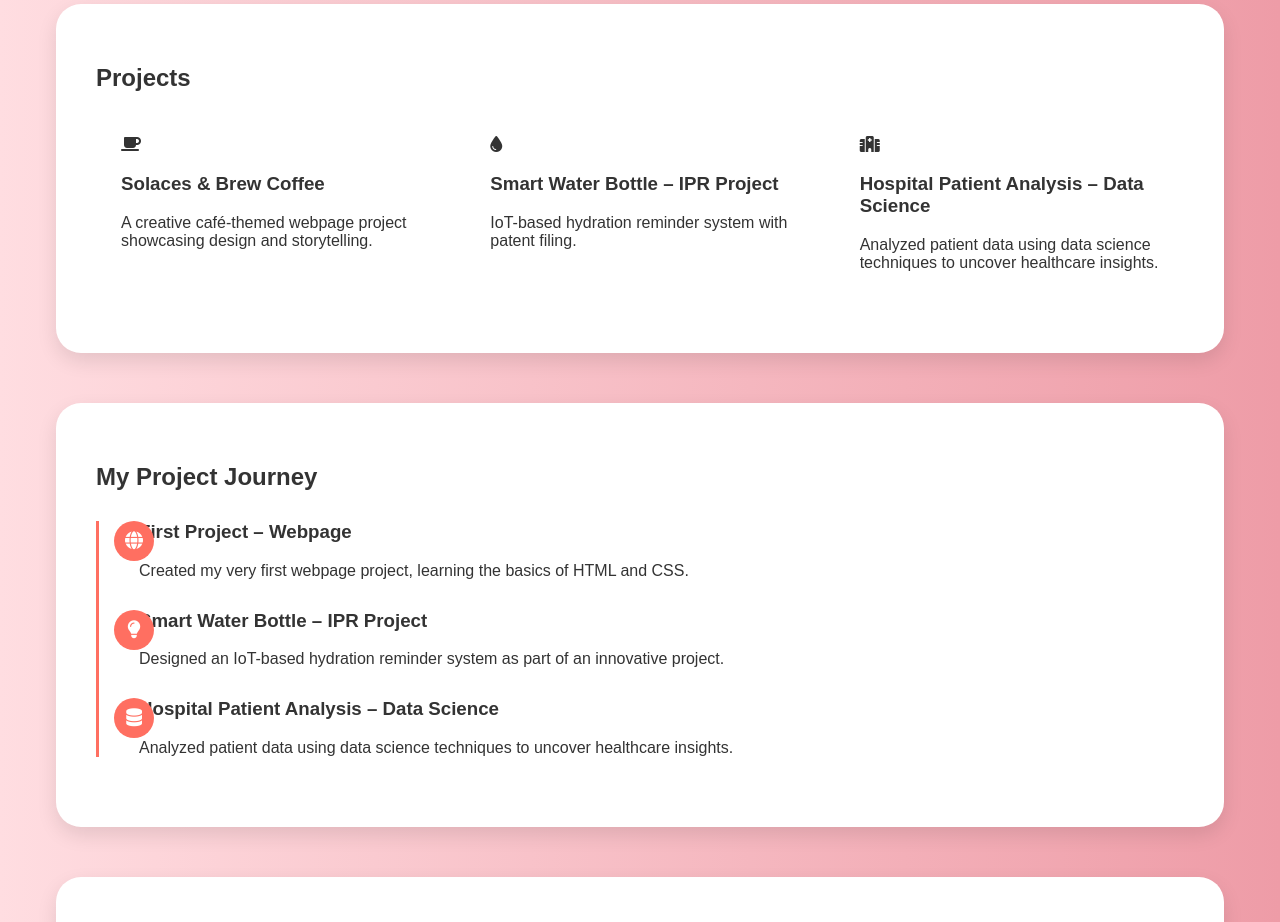
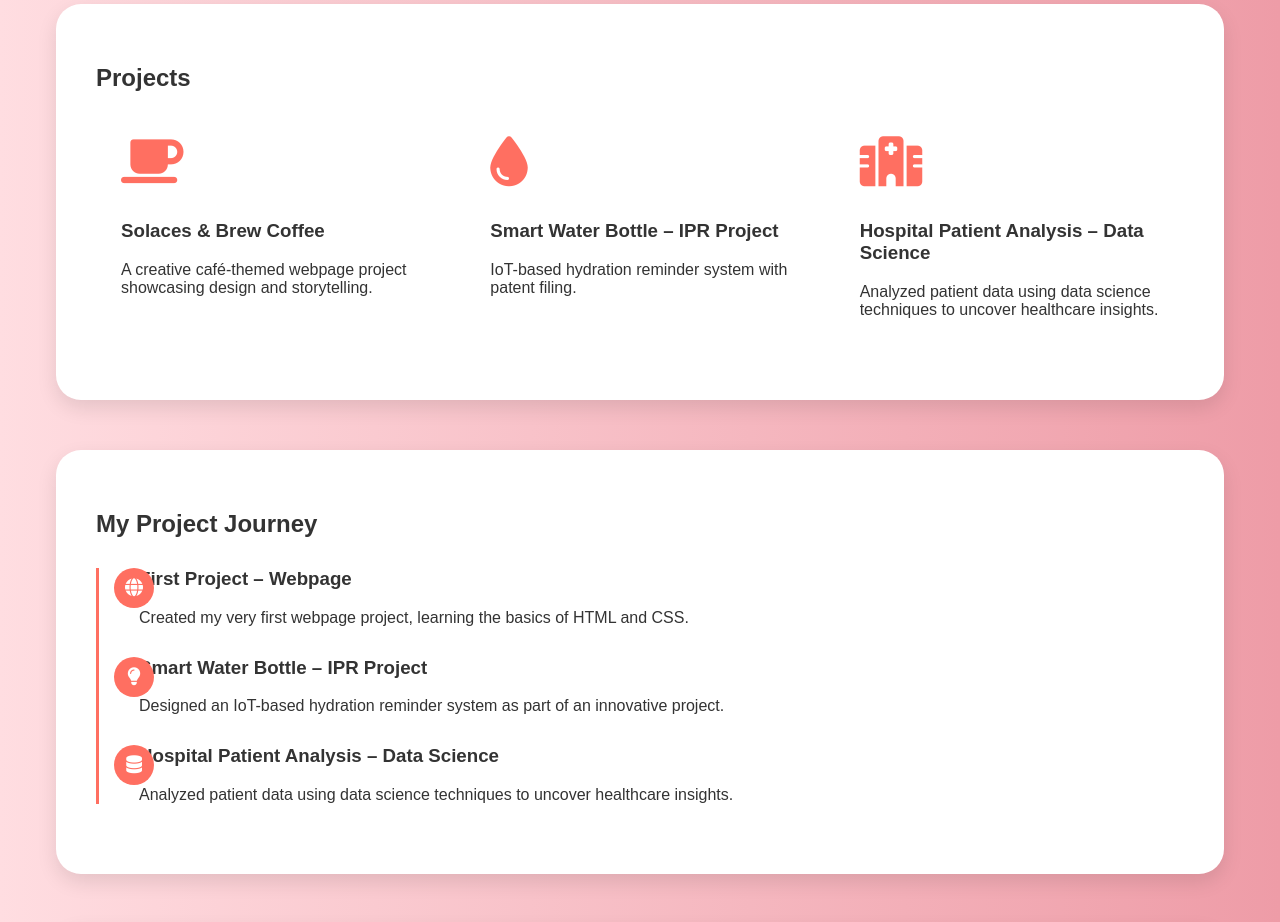
Before and after one commit to poojasr023-boop/PROTFOLIO1, a plain HTML site: page index.html in a window 1280 px wide. Shown: the part 1860-2782 px from the top of the page. Drawn offline with Linux system fonts and the light colour scheme.

Commit message:
Add files via upload

```diff
--- a/style.css
+++ b/style.css
@@ -288,3 +288,14 @@ a:hover {
   font-style: italic;
   color: #666;
 }
+.project-icon {
+  font-size: 50px;
+  color: #ff6f61;
+  margin-bottom: 15px;
+  transition: 0.3s;
+}
+
+.project:hover .project-icon {
+  color: #d46a6a;
+  transform: scale(1.1);
+}
```
